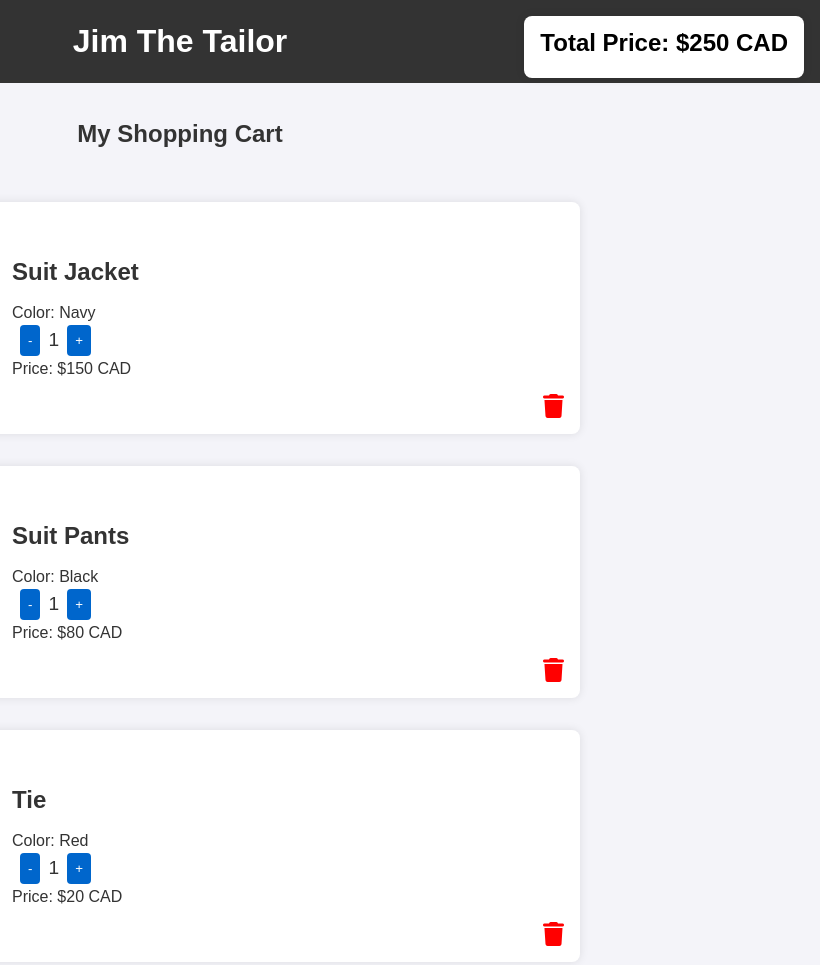
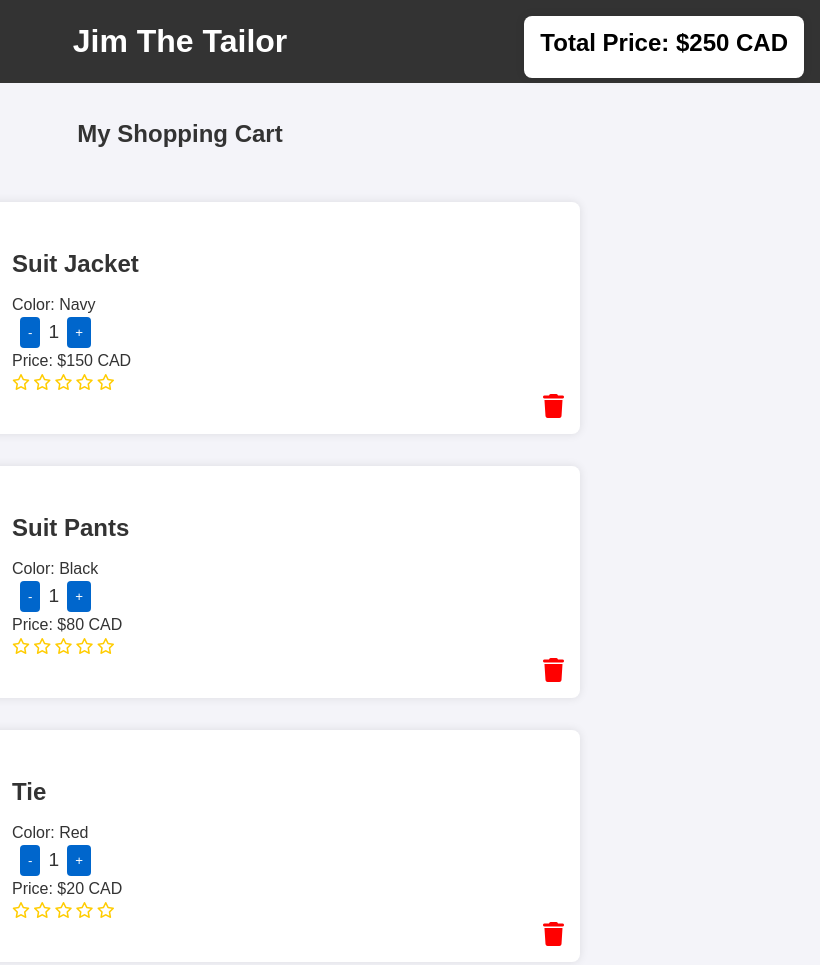
Before and after one commit to Sedkian/jim-the-tailor, a plain HTML site: page cart.html in a window 1280 px wide. Shown: the top 965 px of the page, 460-1280 px from the left. Drawn offline with Linux system fonts and the light colour scheme.

Commit message:
Added ratings to items

```diff
--- a/scripts.js
+++ b/scripts.js
@@ -265,6 +265,7 @@ function displayCartItems() {
                     <button onclick="increaseQuantity(${index})">+</button>
                 </div>
                 <p>Price: $${item.price * item.quantity} CAD</p>
+                <div class="rating">${generateStars(item.rating)}</div>
             </div>
             <i class="fas fa-trash delete-icon" onclick="removeCartItem(${index})"></i>
         `;
@@ -275,6 +276,18 @@ function displayCartItems() {
 
     const totalPriceElement = document.querySelector(".total-price h2");
     totalPriceElement.textContent = `Total Price: $${totalPrice} CAD`;
+}
+
+function generateStars(rating) {
+    let stars = '';
+    for (let i = 0; i < 5; i++) {
+        if (i < rating) {
+            stars += '<i class="fas fa-star"></i>';
+        } else {
+            stars += '<i class="far fa-star"></i>';
+        }
+    }
+    return stars;
 }
 
 function removeCartItem(index) {
--- a/styles.css
+++ b/styles.css
@@ -495,3 +495,20 @@ main.cart-container {
     border-radius: 8px;
     box-shadow: 0 0 10px rgba(0, 0, 0, 0.1);
 }
+
+.rating {
+    display: flex;
+    align-items: center;
+}
+
+.rating i {
+    color: #ffcc00;
+    margin-right: 0.2rem;
+}
+
+/* Footer */
+footer {
+    margin-top: 2rem;
+    font-size: 0.9rem;
+}
+/* Footer Ends */
```
